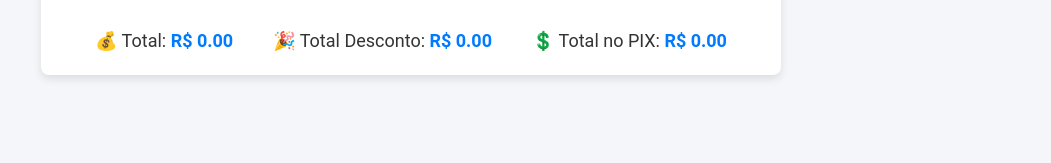
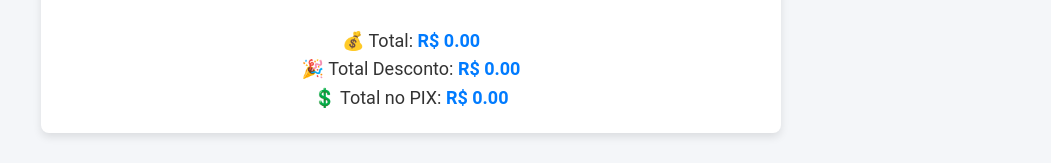
Before and after one commit to WarlessonSabino/deploy_api, a website: page front.html in a window 1280 px wide. Shown: the part 375-538 px from the top of the page, without its empty margins (229-1280 px from the left). Drawn offline with Linux system fonts and the light colour scheme.

Commit message:
Update front.html

```diff
--- a/front.html
+++ b/front.html
@@ -85,16 +85,10 @@
             margin-bottom: 10px;
         }
         .totals {
-            display: flex;
-            justify-content: center; /* centraliza o grupo */
-            gap: 40px;               /* espaço entre cada total */
-            margin-top: 30px;
-        }
-
-        .totals > div {
             text-align: center;
             font-size: 18px;
             color: #333;
+            margin-top: 30px;
         }
         .totals span {
             font-weight: bold;
```
